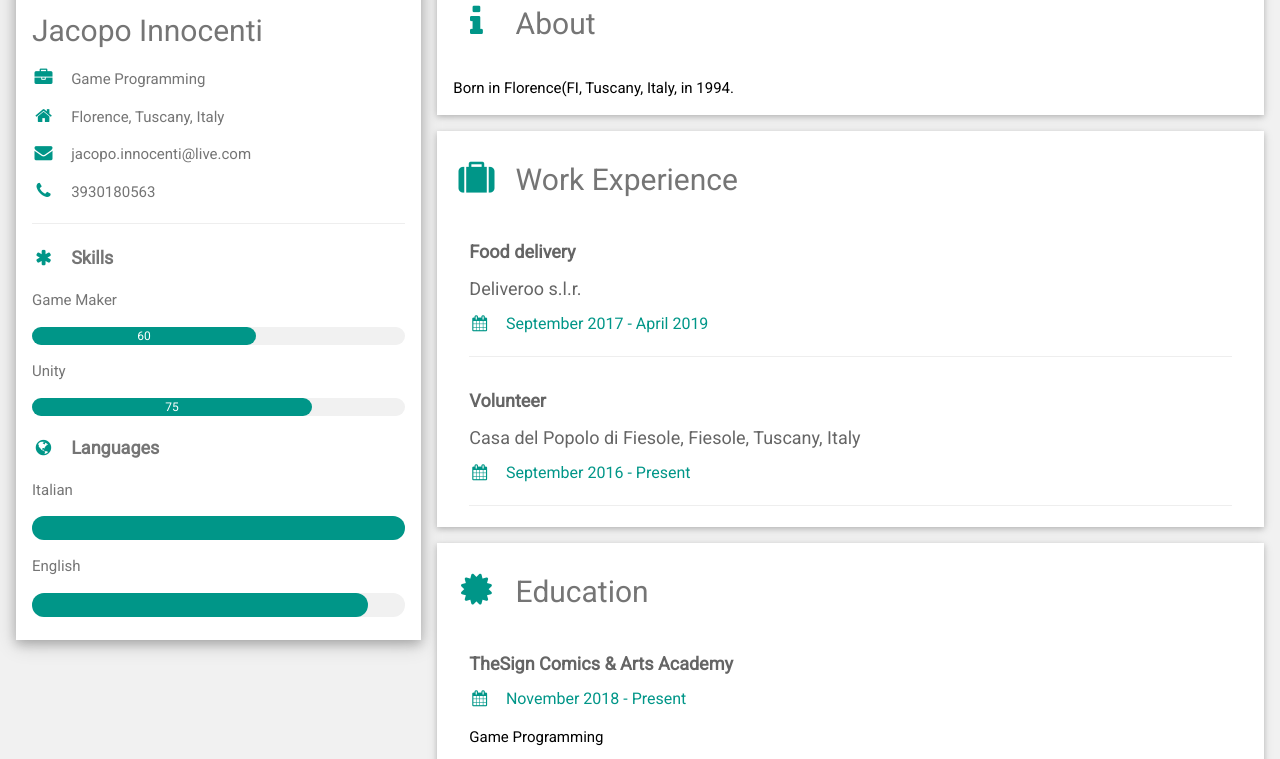
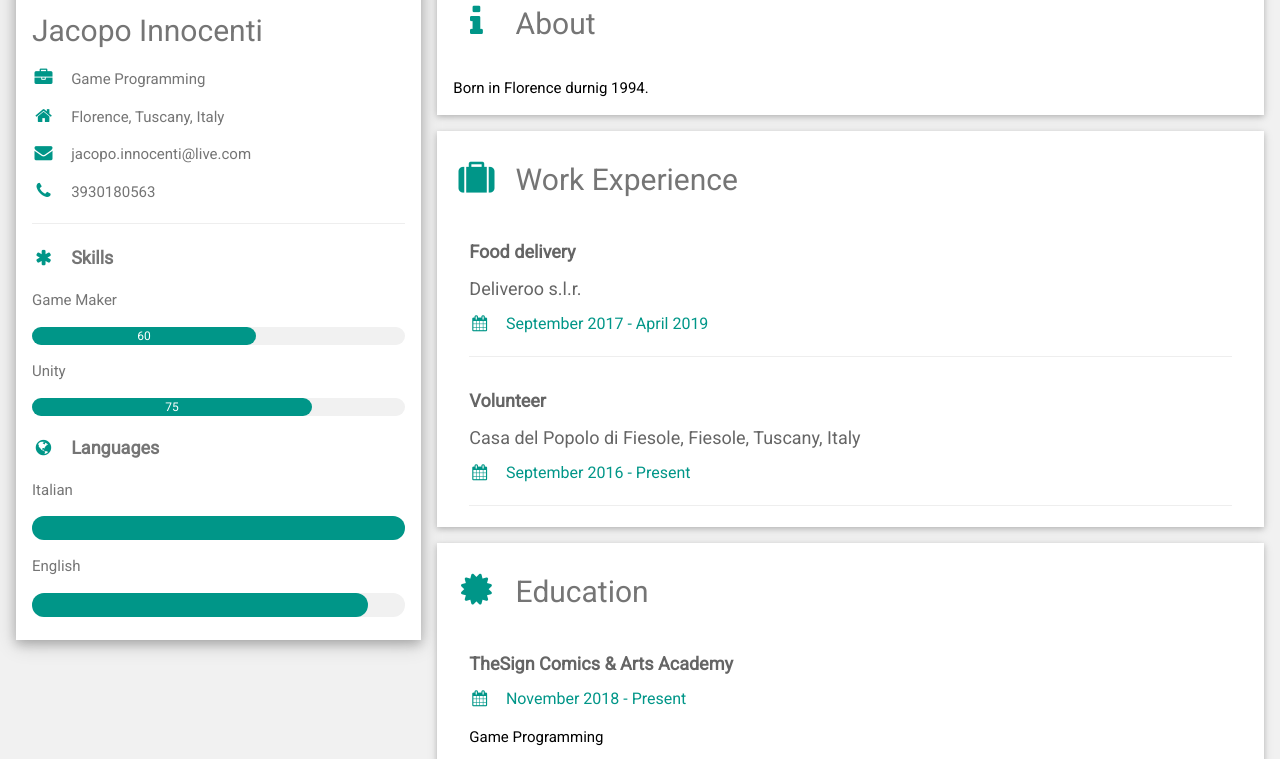
Before and after one commit to InnoLeggenda/innoleggenda.github.io, a plain HTML site: page index.html in a window 1280 px wide. Shown: the part 41-800 px from the top of the page. Drawn offline with nearby package versions, Linux system fonts and the light colour scheme.

Commit message:
fixfixfixfix

```diff
--- a/index.html
+++ b/index.html
@@ -71,7 +71,7 @@ html,body,h1,h2,h3,h4,h5,h6 {font-family: "Roboto", sans-serif}
 
       <div class="w3-container w3-card w3-white w3-margin-bottom">
         <h2 class="w3-text-grey w3-padding-16"><i class="fa fa-info fa-fw w3-margin-right w3-xxlarge w3-text-teal"></i>About</h2>
-        <p>Born in Florence(FI, Tuscany, Italy, in 1994.</p>
+        <p>Born in Florence durnig 1994.</p>
       </div>
 
       <div class="w3-container w3-card w3-white w3-margin-bottom">
```
